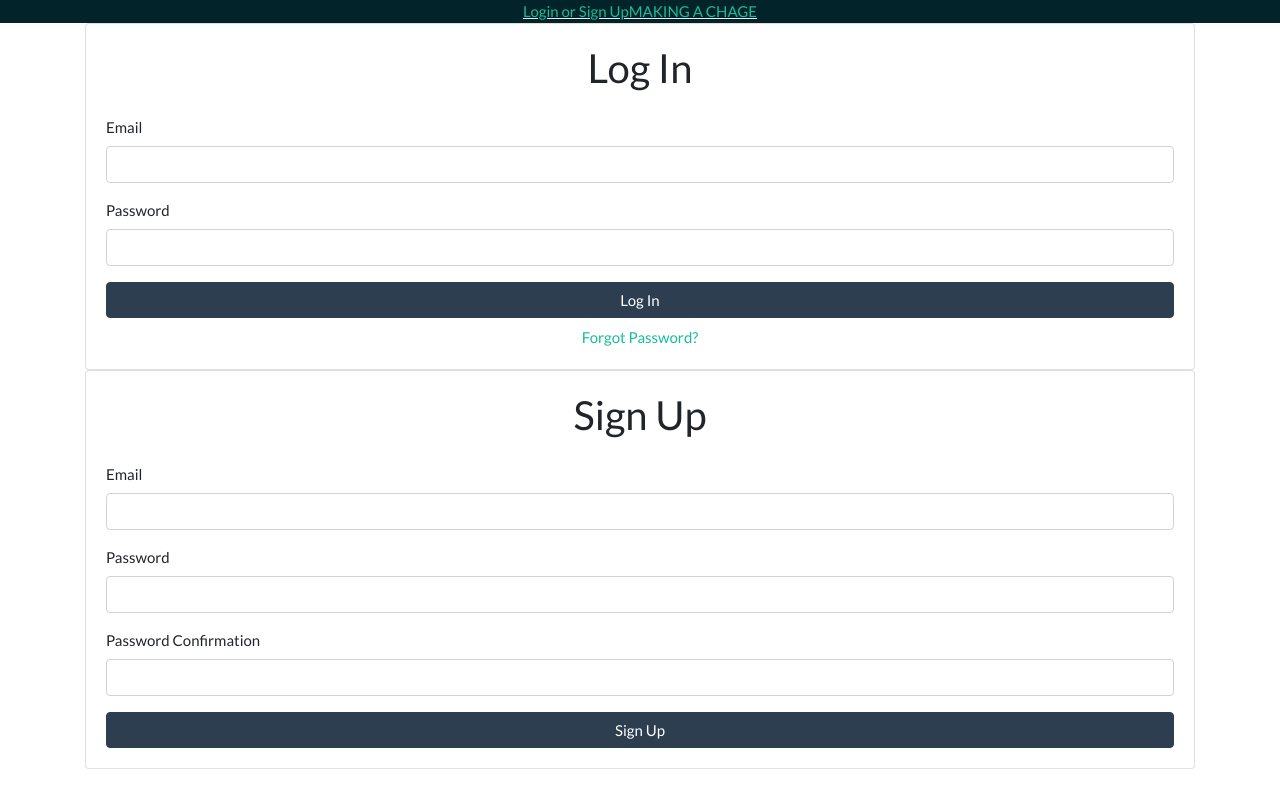
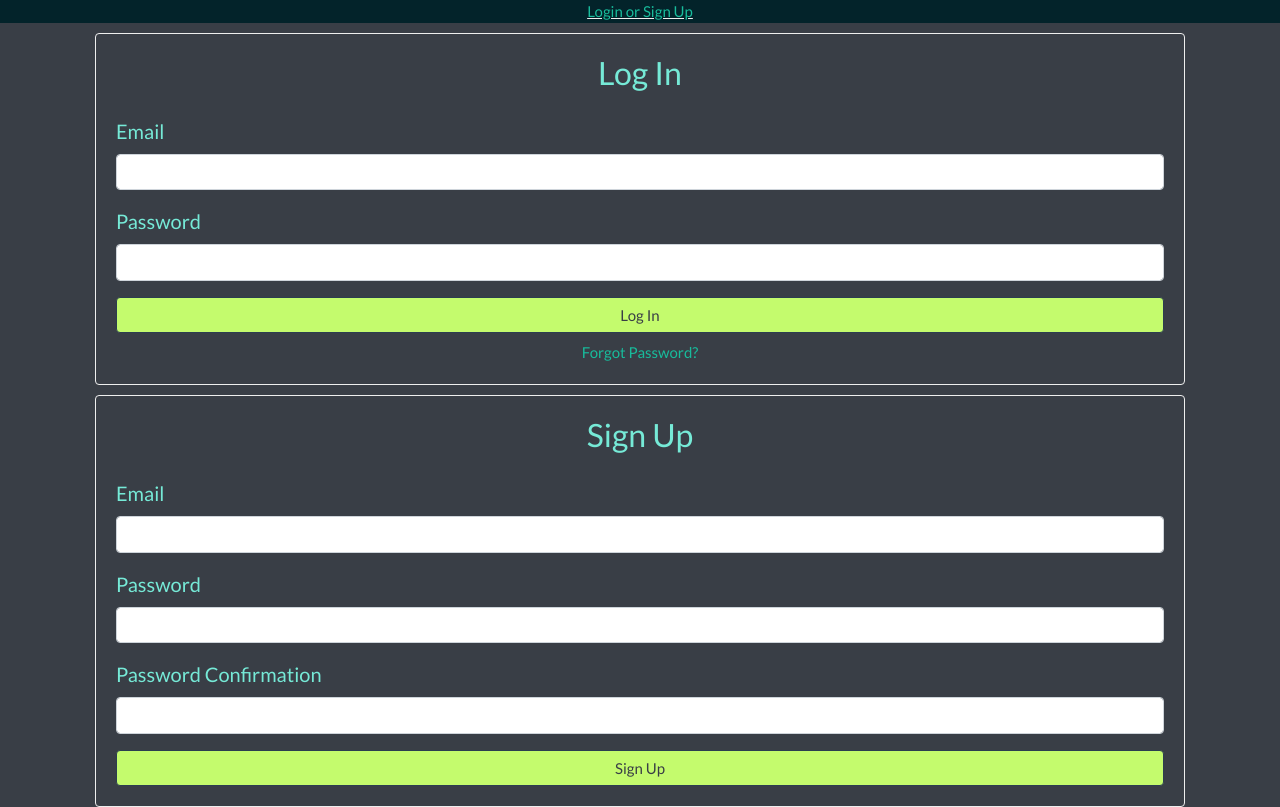
Before and after one commit to kristenpicard/Show-Me-The-City, a React (Create React App) app in the folder client/: page /login in a window 1280 px wide. Built offline with nearby package versions, Linux system fonts and the light colour scheme; no server answers.

Commit message:
Styling login page

```diff
--- a/client/src/App.js
+++ b/client/src/App.js
@@ -24,7 +24,7 @@ function App() {
     <div>
       <Router>
         <LandingLinks className="text-center">
-          <Link to="/login">Login or Sign UpMAKING A CHAGE</Link>
+          <Link to="/login">Login or Sign Up</Link>
         </LandingLinks>
         <div>
           <AuthProvider>
--- a/client/src/components/auth/Login.js
+++ b/client/src/components/auth/Login.js
@@ -1,30 +1,30 @@
 import React, { useRef, useState } from "react";
-import { Form, Button, Card, Alert } from "react-bootstrap";
+import { Alert, Button, Card, Form } from "react-bootstrap";
 import { Link, useHistory } from "react-router-dom";
-import { useAuth } from '../../contexts/AuthContext';
-// import axios from "axios";
+import { useAuth } from "../../contexts/AuthContext";
+import "./style.css";
 
 export default function Login() {
-  const emailRef = useRef()
-  const passwordRef = useRef()
-  const { login } = useAuth()
-  const [error, setError] = useState("")
-  const [loading, setLoading] = useState(false)
-  const history = useHistory()
+  const emailRef = useRef();
+  const passwordRef = useRef();
+  const { login } = useAuth();
+  const [error, setError] = useState("");
+  const [loading, setLoading] = useState(false);
+  const history = useHistory();
 
   async function handleSubmit(e) {
-    e.preventDefault()
+    e.preventDefault();
 
     try {
-      setError("")
-      setLoading(true)
-      await login(emailRef.current.value, passwordRef.current.value)
-      history.push("/Home")
+      setError("");
+      setLoading(true);
+      await login(emailRef.current.value, passwordRef.current.value);
+      history.push("/Home");
     } catch {
-      setError("Failed to log in")
+      setError("Failed to log in");
     }
 
-    setLoading(false)
+    setLoading(false);
   }
 
   return (
@@ -35,14 +35,14 @@ export default function Login() {
           {error && <Alert variant="danger">{error}</Alert>}
           <Form onSubmit={handleSubmit}>
             <Form.Group id="email">
-              <Form.Label>Email</Form.Label>
+              <Form.Label className="title">Email</Form.Label>
               <Form.Control type="email" ref={emailRef} required />
             </Form.Group>
             <Form.Group id="password">
-              <Form.Label>Password</Form.Label>
+              <Form.Label className="title">Password</Form.Label>
               <Form.Control type="password" ref={passwordRef} required />
             </Form.Group>
-            <Button disabled={loading} className="w-100" type="submit">
+            <Button disabled={loading} className="w-100 button" type="submit">
               Log In
             </Button>
           </Form>
@@ -52,5 +52,5 @@ export default function Login() {
         </Card.Body>
       </Card>
     </>
-  )
+  );
 }
--- a/client/src/components/auth/Signup.js
+++ b/client/src/components/auth/Signup.js
@@ -1,8 +1,7 @@
 import React, { useRef, useState } from "react";
-import { Form, Button, Card, Alert } from "react-bootstrap";
-import { Link, useHistory } from "react-router-dom";
+import { Alert, Button, Card, Form } from "react-bootstrap";
 import { useAuth } from "../../contexts/AuthContext";
-// import axios from "axios";
+import "./style.css";
 
 export default function Signup() {
   const emailRef = useRef();
@@ -38,18 +37,18 @@ export default function Signup() {
           {error && <Alert variant="danger">{error}</Alert>}
           <Form onSubmit={handleSubmit}>
             <Form.Group id="email">
-              <Form.Label>Email</Form.Label>
+              <Form.Label className="title">Email</Form.Label>
               <Form.Control type="email" ref={emailRef} required />
             </Form.Group>
             <Form.Group id="password">
-              <Form.Label>Password</Form.Label>
+              <Form.Label className="title">Password</Form.Label>
               <Form.Control type="password" ref={passwordRef} required />
             </Form.Group>
             <Form.Group id="password-confirm">
-              <Form.Label>Password Confirmation</Form.Label>
+              <Form.Label className="title">Password Confirmation</Form.Label>
               <Form.Control type="password" ref={passwordConfirmRef} required />
             </Form.Group>
-            <Button disabled={loading} className="w-100" type="submit">
+            <Button disabled={loading} className="w-100 button" type="submit">
               Sign Up
             </Button>
           </Form>
--- /dev/null
+++ b/client/src/components/auth/style.css
@@ -0,0 +1,20 @@
+.card {
+  background-color: #393e46;
+  margin: 10px;
+  border-color: #eeeeee;
+}
+
+h2 {
+  color: #76ead7;
+  font-size: xx-large;
+}
+
+.title {
+  color: #76ead7;
+  font-size: 20px;
+}
+
+.button {
+  background-color: #c4fb6d;
+  color: #393e46;
+}
--- a/client/src/components/styling/style.js
+++ b/client/src/components/styling/style.js
@@ -167,3 +167,8 @@ export const DelBtn = styled.button`
   font-weight: bold;
   width: 40vw;
 `;
+
+// styles login and signup card containers
+export const LogCont = styled.div`
+  margin: 2vh;
+`;
--- /dev/null
+++ b/client/src/index.css
@@ -0,0 +1,14 @@
+* {
+  box-sizing: border-box;
+}
+
+html,
+body,
+#root,
+#root > div,
+div[data-reactroot] {
+  height: 100%;
+  padding: 0;
+  margin: 0;
+  background-color: #393e46;
+}
--- a/client/src/index.js
+++ b/client/src/index.js
@@ -1,5 +1,6 @@
 import React from "react";
 import ReactDOM from "react-dom";
 import App from "./App";
+import "./index.css";
 
 ReactDOM.render(<App />, document.getElementById("root"));
--- a/client/src/pages/Login.js
+++ b/client/src/pages/Login.js
@@ -5,9 +5,6 @@ import Signup from "../components/auth/Signup";
 var isLoggedIn = false;
 
 const LoginPage = () => {
-
-
-
   return (
     <div className="container">
       {/*Ternary Operator*/}
```
